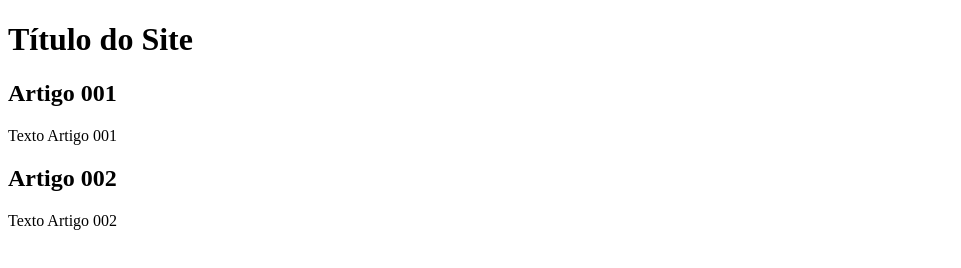
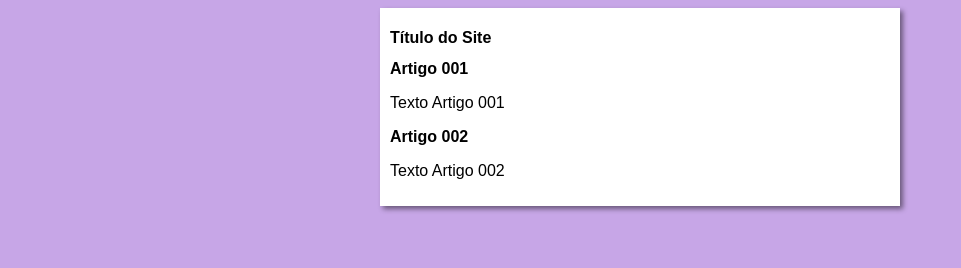
Before and after one commit to Julianapazevedo/Projeto-site, a plain HTML site: page index.html in a window 1280 px wide. Shown: the whole page, without its empty margins (0-961 px from the left). Drawn offline with Linux system fonts and the light colour scheme.

Commit message:
iniciei o design

```diff
--- /dev/null
+++ b/estilos/style.css
@@ -0,0 +1,17 @@
+* {
+    font-family: Arial, Helvetica, sans-serif;
+    font-size: 16px;
+}
+
+body {
+    background-color: rgb(199, 166, 231);
+
+}
+
+main{
+    background-color: white;
+    width: 500px;
+    margin: auto;
+    padding: 10px;
+    box-shadow: 3px 3px 5px rgba(0, 0, 0, 0.472);
+}
--- a/index.html
+++ b/index.html
@@ -4,7 +4,8 @@
     <meta charset="UTF-8">
     <meta http-equiv="X-UA-Compatible" content="IE=edge">
     <meta name="viewport" content="width=device-width, initial-scale=1.0">
-    <title>Títuli do Site</title>
+    <title>Título do Site</title>
+    <link rel="stylesheet" href="estilos/style.css">
 </head>
 <body>
     <main>
```
